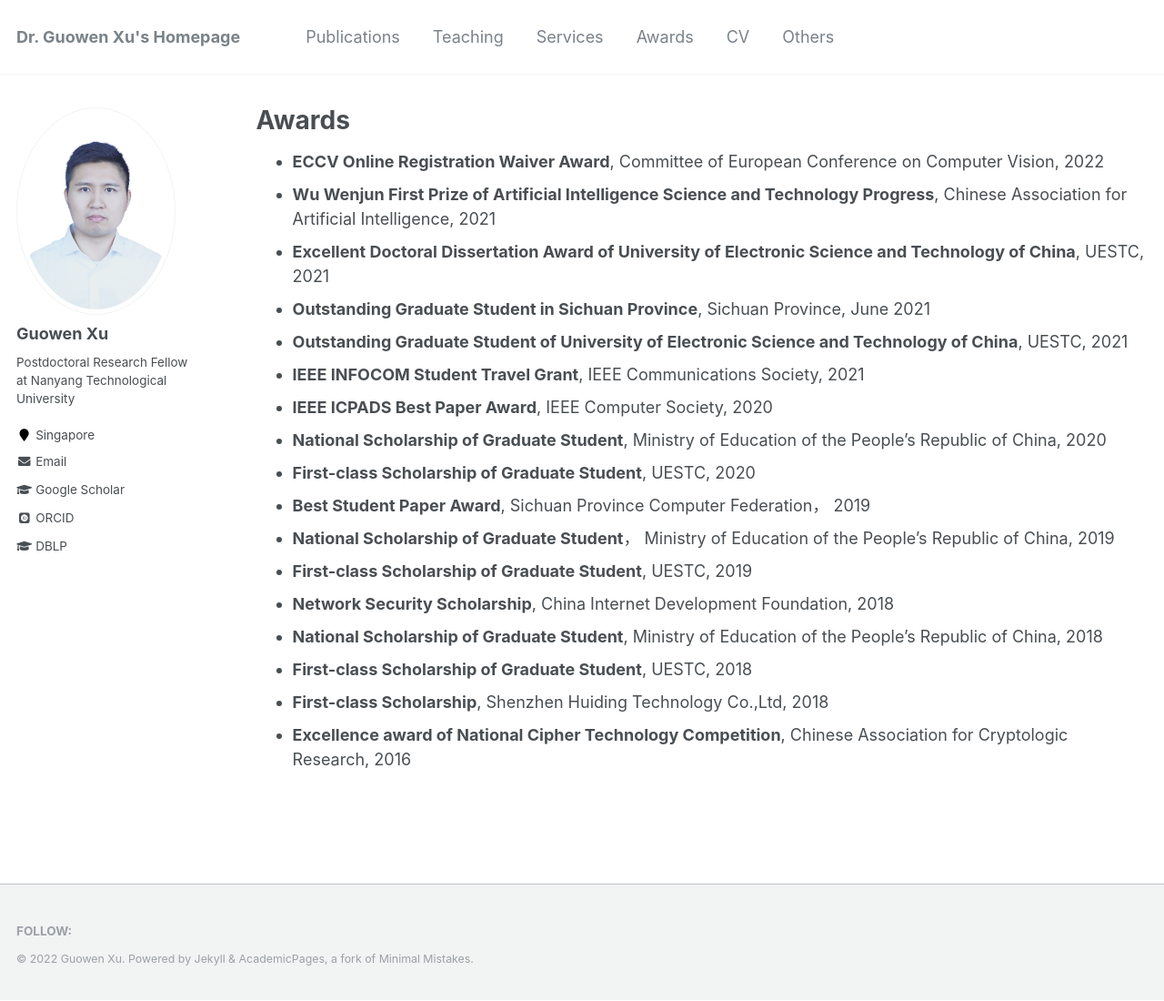
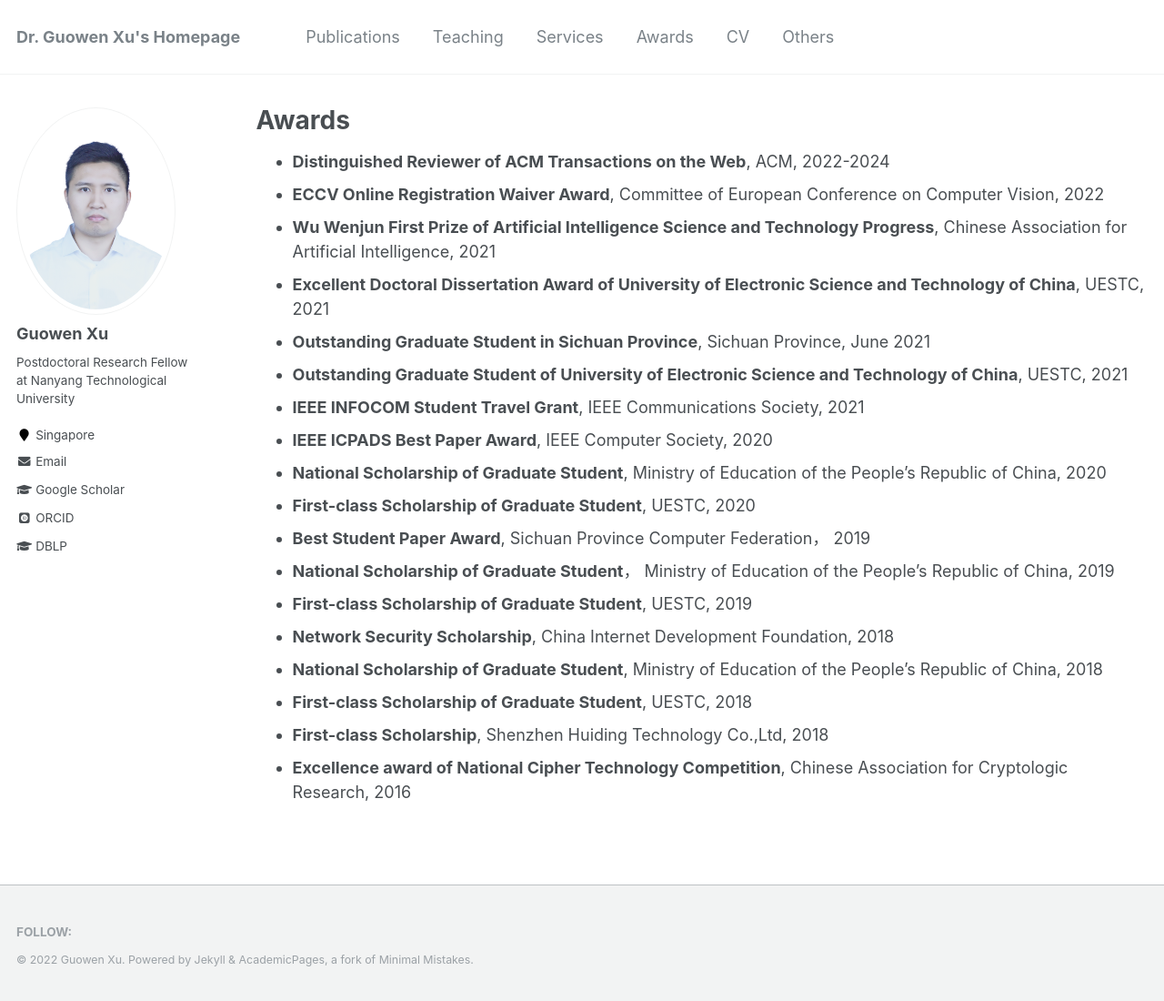
Before and after one commit to Guowen-xu/guowen-xu.github.io, a Jekyll site: the page built from _pages/awards.md, in a window 1280 px wide and 1100 px high. Shown: the whole window at 91% size. Built offline with Jekyll 4.4.1, drawn with Linux system fonts in a browser that asks for light colours; some web fonts are replaced.

Commit message:
Update awards.md

```diff
--- a/_pages/awards.md
+++ b/_pages/awards.md
@@ -5,6 +5,7 @@ permalink: /awards/
 author_profile: true
 ---
 
+* **Distinguished Reviewer of ACM Transactions on the Web**, ACM, 2022-2024
 *  **ECCV Online Registration Waiver Award**, Committee of European Conference on Computer Vision, 2022
 *  **Wu Wenjun First Prize of Artificial Intelligence Science and Technology Progress**, Chinese Association for Artificial Intelligence, 2021
 *  **Excellent Doctoral Dissertation Award of University of Electronic Science and Technology of China**,  UESTC, 2021
```
